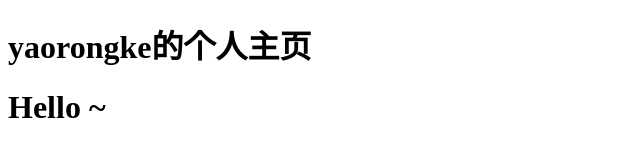
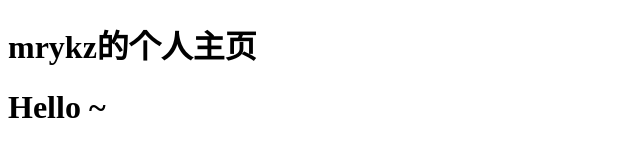
Before and after one commit to ks20020222/mrykz.github.io, a plain HTML site: page index.html in a window 1280 px wide. Shown: the whole page, without its empty margins (0-640 px from the left). Drawn offline with Linux system fonts and the light colour scheme.

Commit message:
Update index.html

```diff
--- a/index.html
+++ b/index.html
@@ -5,7 +5,7 @@
     <title>mrykz</title>
 </head>
 <body>
-    <h1>yaorongke的个人主页</h1>
+    <h1>mrykz的个人主页</h1>
     <h1>Hello ~</h1>
 </body>
 </html>
```
